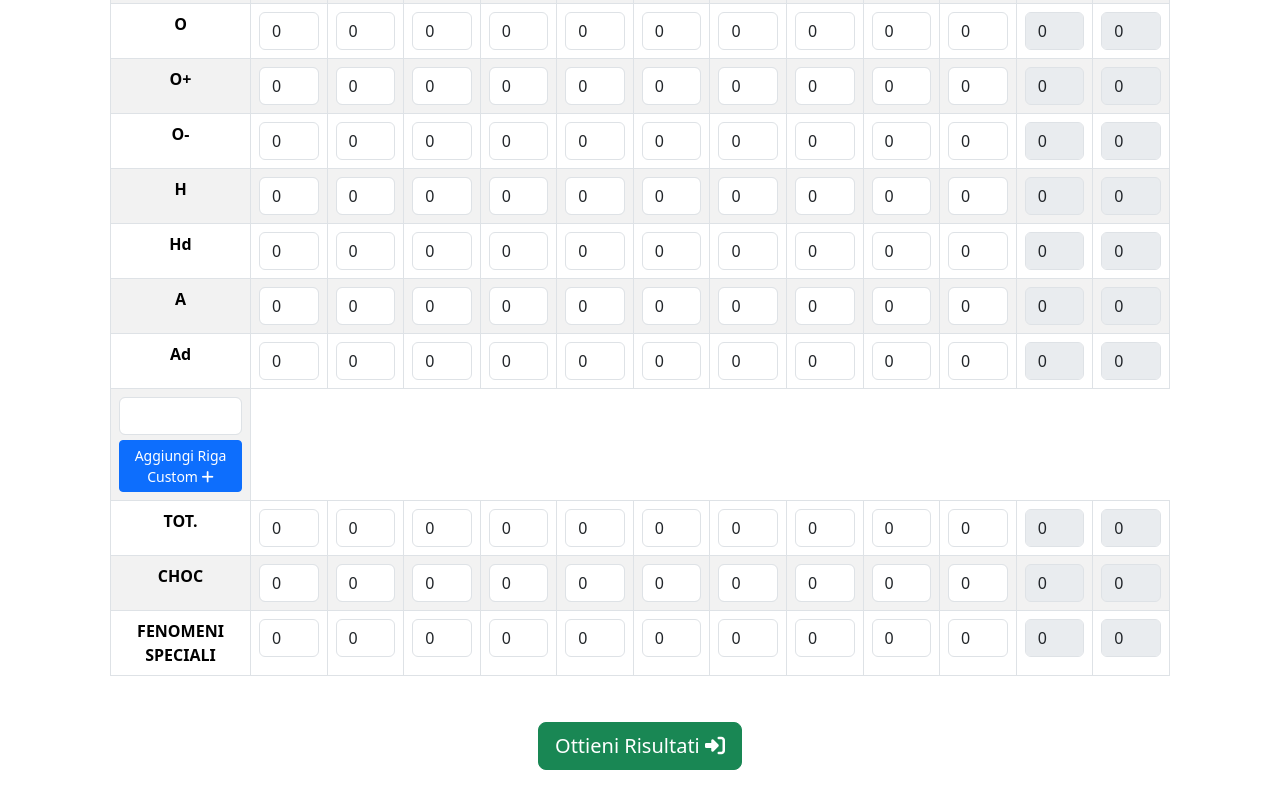
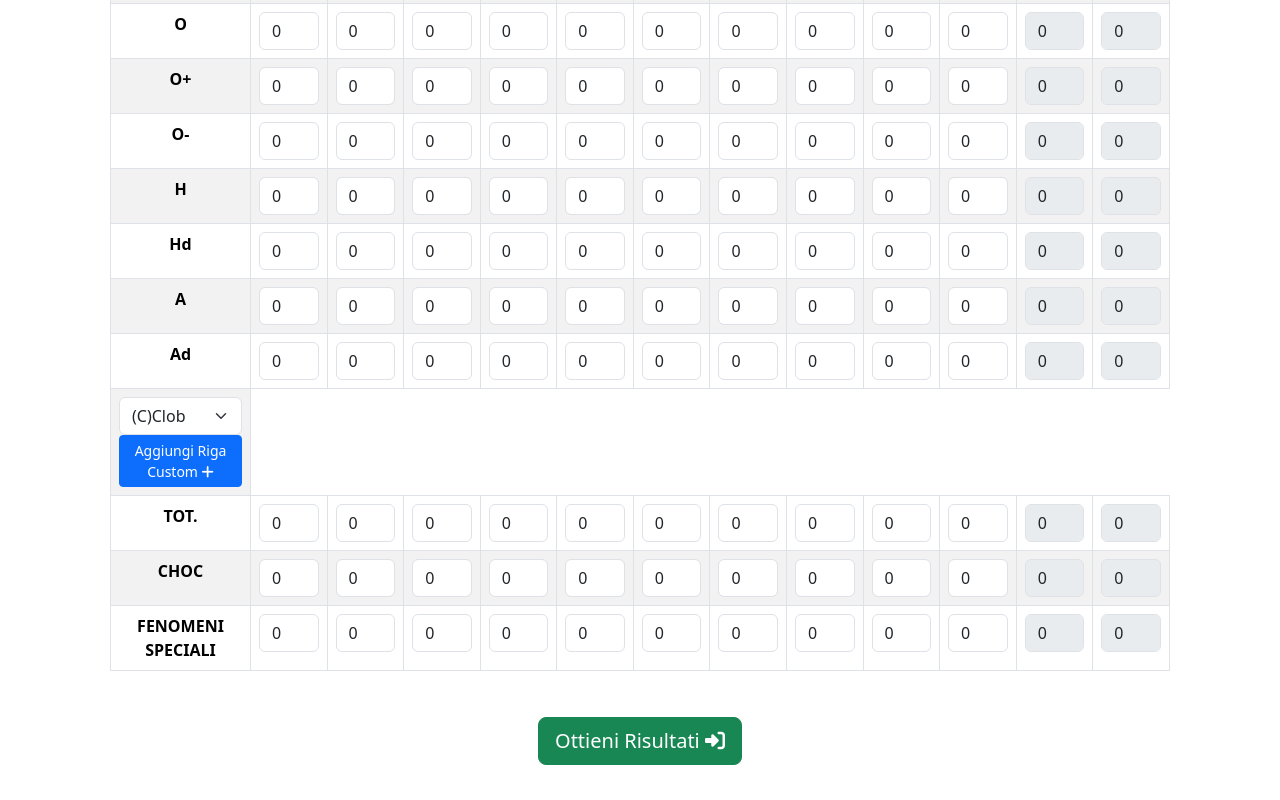
Before and after one commit to Iridion-github/rorschach, a React (Create React App) app in the folder my-app/: page / in a window 1280 px wide. Shown: the part 2221-3021 px from the top of the page. Built offline with nearby package versions, Linux system fonts and the light colour scheme.

Commit message:
Change custom input to select

```diff
--- a/my-app/src/App.tsx
+++ b/my-app/src/App.tsx
@@ -68,6 +68,53 @@ function App() {
     { id: '37', label: 'CHOC', hasSigma: true, originalIndex: 37, section: 2 },
     { id: '38', label: 'FENOMENI SPECIALI', hasSigma: true, originalIndex: 38, section: 2 },
   ]);
+
+  const possibleExtraFields = [
+    { label: 'MC', value: 1 },
+    { label: 'MC’b', value: 1 },
+    { label: 'MClob', value: 1 },
+    { label: 'M(C)', value: 1 },
+    { label: 'ClobC', value: 0.5 },
+    { label: 'CClob', value: 0.5 },
+    { label: 'ClobC’b', value: 0.5 },
+    { label: 'C’bClob', value: 0.5 },
+    { label: 'C’bClob-', value: 0 },
+    { label: 'FCC’b', value: 1 },
+    { label: 'CFC’b', value: 0.5 },
+    { label: 'CC’b', value: 0 },
+    { label: 'Clob(C)', value: 0.5 },
+    { label: '(C)Clob', value: 0 },
+    { label: 'F(C)C', value: 0.5 },
+    { label: 'CF(C)', value: 0.5 },
+    { label: 'F(C)C’b', value: 0.5 },
+    { label: 'C’bF(C)', value: 0.5 },
+    { label: 'MClobC', value: 1 },
+    { label: 'MClobC’b', value: 1 },
+    { label: 'MClob(C)', value: 1 },
+    { label: 'MClob(C)C', value: 1 },
+  ];
+
+  const getOptions = useCallback((extraFields: any[]) => {
+    function compare(a: any, b: any) {
+      if (a.label < b.label) {
+        return -1;
+      }
+      if (a.label > b.label) {
+        return 1;
+      }
+      return 0;
+    }
+    return extraFields.sort(compare).map(field => {
+      return (
+        <option key={field.label} value={JSON.stringify(field)}>{field.label}</option>
+      );
+    });
+  }, []);
+
+  const onSelectOptions = useCallback((event: ChangeEvent<HTMLSelectElement>) => {
+    const data = JSON.parse(event.target.value);
+    setCustomNameInput(data.label);
+  }, []);
 
   const dynamicTableHeaders1 = useMemo(() => {
     return firstTableCols.map((col, index) =>
@@ -149,7 +196,9 @@ function App() {
         <tr>
           <td>
             <div className="input-group children-centered-horizontally">
-              <input type="text" id={'custom-input'} value={customInputName} className="form-control custom-name-input" onChange={event => onChangeCustomInputName(event)} />
+              <select className="form-select" aria-label="Seleziona l'etichetta" onChange={onSelectOptions}>
+                {getOptions(possibleExtraFields)}
+              </select>
             </div>
             <Button key={row.label + Date.now()} className="extra-row-btn" size="sm" variant="primary" onClick={() => onCreateCustomInput()}>
               Aggiungi Riga Custom <i className="pl-2 fa-solid fa-plus"></i>
```
